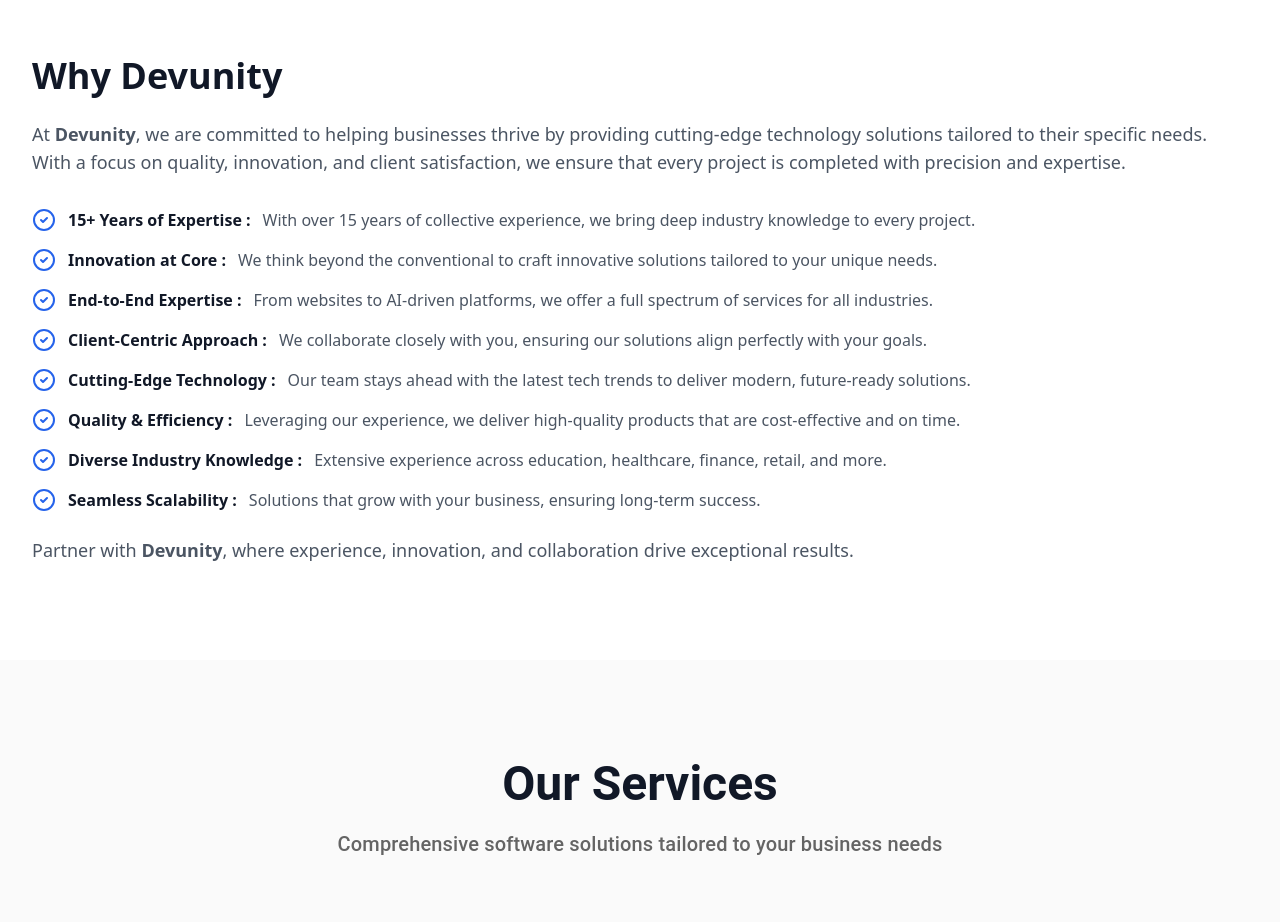
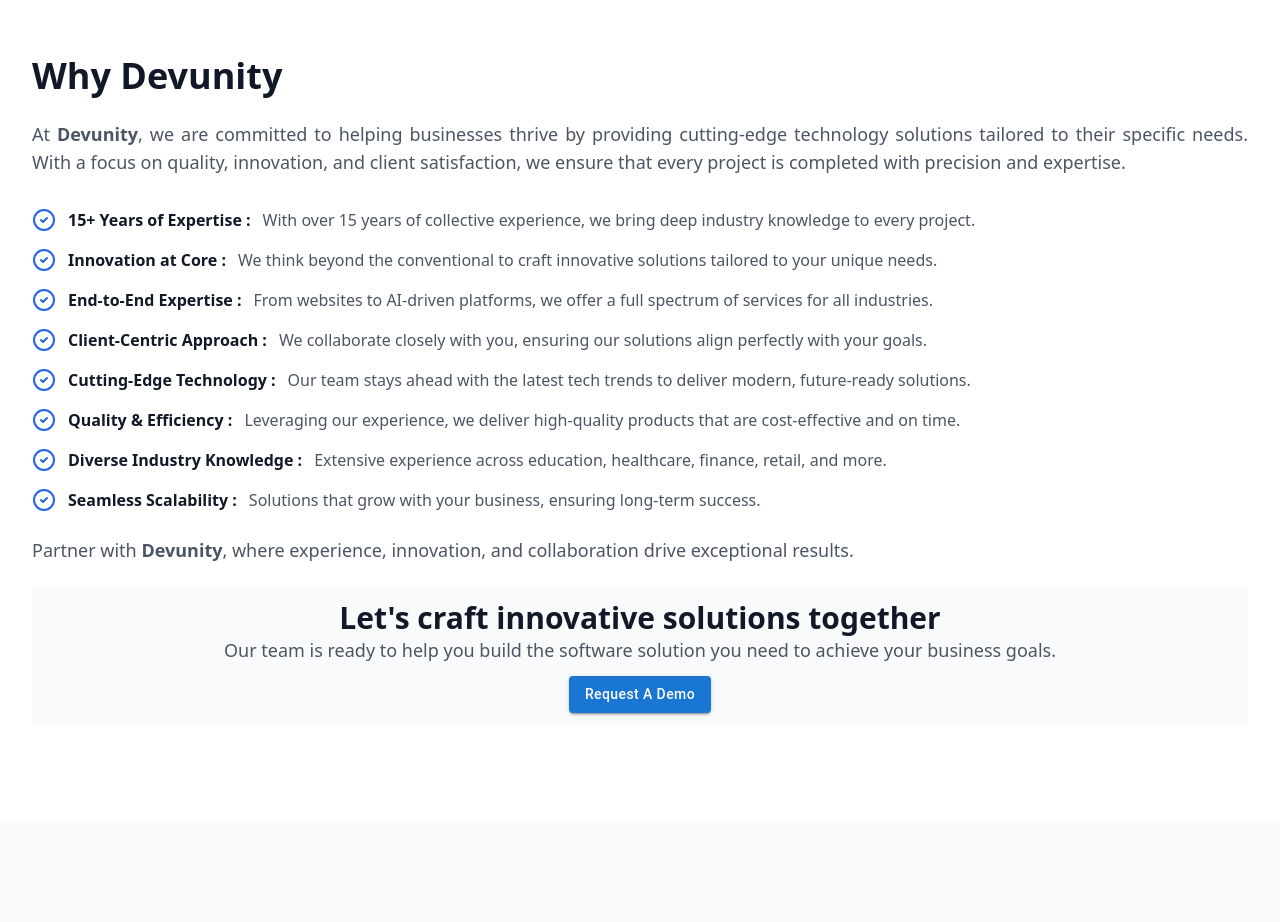
Before and after one commit to devunity24/company-website, a React (Vite) app: page / in a window 1280 px wide. Shown: the part 840-1762 px from the top of the page. Built offline with nearby package versions, Linux system fonts and the light colour scheme; grey boxes are pictures that could not be loaded.

Commit message:
DU-0312 : Add row for request a demo

```diff
--- a/src/components/About.jsx
+++ b/src/components/About.jsx
@@ -1,6 +1,7 @@
 import React from "react";
-import { CheckCircle2, Grid } from "lucide-react";
-import { Grid2 } from "@mui/material";
+import { CheckCircle2 } from "lucide-react";
+import { Button } from "@mui/material";
+// import tw from "twin.macro";
 
 const features = [
   {
@@ -49,12 +50,12 @@ export default function About() {
   return (
     <section id="why-devunity" className="section-padding bg-white">
       <div className="max-w-7xl mx-auto container-padding">
-        <div className="gap-16 items-center">
+        <div className="gap-16 items-center mb-6">
           <div>
             <h2 className="text-3xl md:text-4xl font-bold text-gray-900 mb-6">
               Why Devunity
             </h2>
-            <p className="text-lg text-gray-600 mb-8">
+            <p className="text-lg text-gray-600 mb-8 text-justify">
               At <strong>Devunity</strong>, we are committed to helping
               businesses thrive by providing cutting-edge technology solutions
               tailored to their specific needs. With a focus on quality,
@@ -87,6 +88,24 @@ export default function About() {
             </p>
           </div>
         </div>
+        <div className="bg-gray-50">
+          <div className="flex justify-center pt-3 px-1">
+            <h1 className="text-2xl md:text-3xl font-bold text-gray-900">
+              Let's craft innovative solutions together
+            </h1>
+          </div>
+          <div className="flex justify-center">
+            <span className="text-lg  text-gray-600 text-center ">
+              Our team is ready to help you build the software solution you need
+              to achieve your business goals.
+            </span>
+          </div>
+          <div className="flex justify-center mt-3 pb-3">
+            <Button  variant="contained" sx={{textTransform:"capitalize"}}>
+              Request a demo
+            </Button>
+          </div>
+        </div>
       </div>
     </section>
   );
--- a/src/components/Navbar.jsx
+++ b/src/components/Navbar.jsx
@@ -123,12 +123,12 @@ export default function Navbar() {
           </div>
 
           {/* Desktop Navigation */}
-          <div className="hidden md:flex md:items-center md:space-x-8">
+          <div className="hidden md:flex md:items-center lg:space-x-8">
             {navigation.map((item) => (
               <a
                 key={item.name}
                 href={item.href}
-                className="text-gray-700 hover:text-blue-600 px-3 py-2 text-sm font-medium transition-colors"
+                className="text-gray-700 hover:text-blue-600 px-3 py-2 text-xs lg:text-sm font-medium transition-colors"
               >
                 {item.name}
               </a>
```
Also changed, not shown: src/main.jsx (+7 -5 lines).
